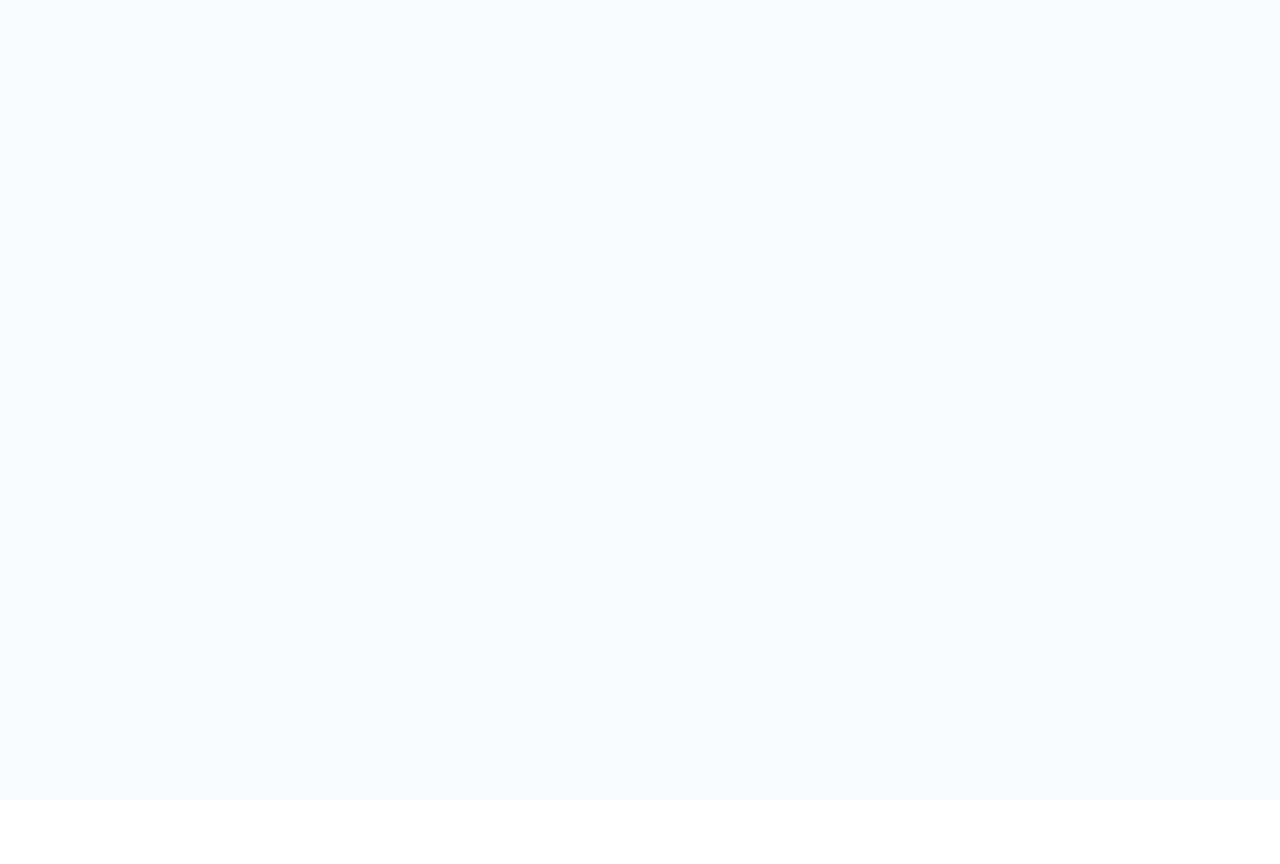
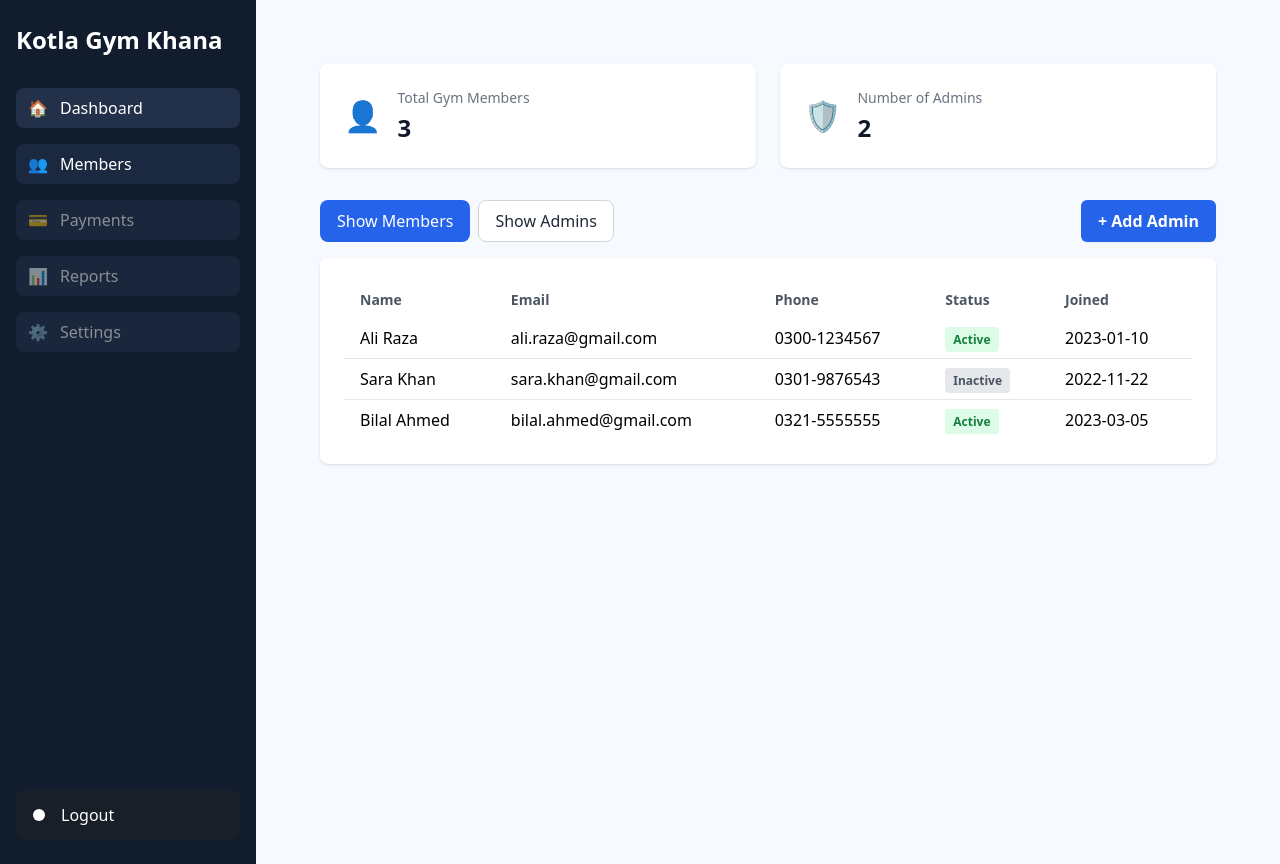
Before and after one commit to WaleedUmar007/GYM-CRM, a React (Vite) app: page /superadmin/members in a window 1280 px wide. Before the commit this address had no page. Before the commit the page ends 800 px from the top, so only its background shows below. Built offline with nearby package versions, Linux system fonts and the light colour scheme.

Commit message:
Added UI for members page, seperated the sidebar component and made seperate route for each page

```diff
--- a/src/App.tsx
+++ b/src/App.tsx
@@ -4,6 +4,7 @@ import LoginPage from './pages/LoginPage';
 import AdminPage from './pages/AdminPage';
 import DashboardPage from './pages/DashboardPage';
 import SuperAdminDashboardPage from './pages/SuperAdminDashboardPage';
+import SuperAdminMembersPage from './pages/SuperAdminMembersPage';
 
 function App() {
   return (
@@ -14,6 +15,7 @@ function App() {
         <Route path="/admin" element={<AdminPage />} />
         <Route path="/dashboard" element={<DashboardPage />} />
         <Route path="/superadmin/dashboard" element={<SuperAdminDashboardPage />} />
+        <Route path="/superadmin/members" element={<SuperAdminMembersPage />} />
       </Routes>
     </Router>
   );
--- /dev/null
+++ b/src/layouts/SuperAdminLayout.tsx
@@ -0,0 +1,47 @@
+import type { ReactNode } from 'react';
+import { Link, useLocation } from 'react-router-dom';
+
+interface SuperAdminLayoutProps {
+  children: ReactNode;
+}
+
+const navLinks = [
+  { label: 'Dashboard', icon: '🏠', to: '/superadmin/dashboard' },
+  { label: 'Members', icon: '👥', to: '/superadmin/members' },
+  { label: 'Payments', icon: '💳', to: '#' },
+  { label: 'Reports', icon: '📊', to: '#' },
+  { label: 'Settings', icon: '⚙️', to: '#' },
+];
+
+export default function SuperAdminLayout({ children }: SuperAdminLayoutProps) {
+  const location = useLocation();
+  return (
+    <div className="min-h-screen w-screen flex bg-[#f6faff]">
+      {/* Sidebar */}
+      <aside className="w-64 bg-[#111c2d] text-white flex flex-col justify-between py-6 px-4 min-h-screen">
+        <div>
+          <div className="text-2xl font-bold mb-8">Kotla Gym Khana</div>
+          <nav className="space-y-4">
+            {navLinks.map((item) => (
+              <Link
+                key={item.label}
+                to={item.to}
+                className={`w-full flex items-center gap-3 px-3 py-2 rounded-lg font-medium text-left transition-colors ${location.pathname === item.to ? 'bg-[#1a2940]' : 'bg-[#22304a]'} text-white`}
+                style={{ pointerEvents: item.to === '#' ? 'none' : undefined, opacity: item.to === '#' ? 0.5 : 1 }}
+              >
+                <span>{item.icon}</span>
+                {item.label}
+              </Link>
+            ))}
+          </nav>
+        </div>
+        <button className="w-full flex items-center gap-2 bg-[#181f28] hover:bg-[#232b36] text-white text-base rounded-lg px-4 py-3 mt-8 font-medium transition-colors">
+          <span className="w-3 h-3 rounded-full bg-white inline-block mr-2"></span>
+          Logout
+        </button>
+      </aside>
+      {/* Main Content */}
+      <main className="flex-1 p-8 bg-[#f6faff] min-h-screen w-full">{children}</main>
+    </div>
+  );
+}
--- a/src/pages/SuperAdminDashboardPage.tsx
+++ b/src/pages/SuperAdminDashboardPage.tsx
@@ -9,6 +9,8 @@ import {
   Legend,
   CartesianGrid,
 } from 'recharts';
+import SuperAdminMembersPage from './SuperAdminMembersPage';
+import SuperAdminLayout from '../layouts/SuperAdminLayout';
 
 const stats = [
   {
@@ -50,34 +52,39 @@ const revenueData = [
   { month: 'Dec', revenue: 45000 },
 ];
 
+// Mock data for members and admins
+const mockMembers = [
+  { id: 1, name: 'Ali Raza', email: 'ali.raza@gmail.com', phone: '0300-1234567', status: 'Active', joined: '2023-01-10' },
+  { id: 2, name: 'Sara Khan', email: 'sara.khan@gmail.com', phone: '0301-9876543', status: 'Inactive', joined: '2022-11-22' },
+  { id: 3, name: 'Bilal Ahmed', email: 'bilal.ahmed@gmail.com', phone: '0321-5555555', status: 'Active', joined: '2023-03-05' },
+];
+const mockAdmins = [
+  { id: 1, name: 'Admin One', email: 'admin1@kotlagymkhana.com', phone: '0300-0000001', status: 'Active', joined: '2022-01-01' },
+  { id: 2, name: 'Admin Two', email: 'admin2@kotlagymkhana.com', phone: '0300-0000002', status: 'Active', joined: '2022-06-15' },
+];
+
 export default function SuperAdminDashboardPage() {
   const [active, setActive] = useState('Dashboard');
+  const [membersFilter, setMembersFilter] = useState<'members' | 'admins'>('members');
+  const [showAddAdmin, setShowAddAdmin] = useState(false);
+  const [admins, setAdmins] = useState(mockAdmins);
+
+  // Add Admin Modal logic (UI only)
+  const [newAdmin, setNewAdmin] = useState({ name: '', email: '', phone: '' });
+  function handleAddAdmin(e: React.FormEvent) {
+    e.preventDefault();
+    setAdmins([
+      ...admins,
+      { id: admins.length + 1, name: newAdmin.name, email: newAdmin.email, phone: newAdmin.phone, status: 'Active', joined: new Date().toISOString().slice(0, 10) },
+    ]);
+    setShowAddAdmin(false);
+    setNewAdmin({ name: '', email: '', phone: '' });
+  }
+
   return (
-    <div className="min-h-screen w-screen flex bg-[#f6faff]">
-      {/* Sidebar */}
-      <aside className="w-64 bg-[#111c2d] text-white flex flex-col justify-between py-6 px-4 min-h-screen">
-        <div>
-          <div className="text-2xl font-bold mb-8">FitZone CRM</div>
-          <nav className="space-y-2">
-            {['Dashboard', 'Members', 'Payments', 'Reports', 'Settings'].map((item) => (
-              <button
-                key={item}
-                className={`w-full flex items-center gap-3 px-3 py-2 rounded-lg font-medium text-left transition-colors ${active === item ? 'bg-[#1a2940]' : 'bg-[#22304a]'} text-white`}
-                onClick={() => setActive(item)}
-              >
-                <span>{item === 'Dashboard' ? '🏠' : item === 'Members' ? '👥' : item === 'Payments' ? '💳' : item === 'Reports' ? '📊' : '⚙️'}</span>
-                {item}
-              </button>
-            ))}
-          </nav>
-        </div>
-        <button className="w-full flex items-center gap-2 bg-[#181f28] hover:bg-[#232b36] text-white text-base rounded-lg px-4 py-3 mt-8 font-medium transition-colors">
-          <span className="w-3 h-3 rounded-full bg-white inline-block mr-2"></span>
-          Logout
-        </button>
-      </aside>
-      {/* Main Content */}
-      <main className="flex-1 p-8 bg-[#f6faff] min-h-screen w-full">
+    <SuperAdminLayout>
+      {active === 'Dashboard' && (
+        <>
           <div className="grid grid-cols-1 md:grid-cols-3 gap-6 mb-8 w-full">
             {stats.map((stat) => (
               <div key={stat.label} className="bg-white rounded-lg shadow p-6 w-full flex items-center gap-4">
@@ -104,7 +111,9 @@ export default function SuperAdminDashboardPage() {
               </BarChart>
             </ResponsiveContainer>
           </div>
-      </main>
-    </div>
+        </>
+      )}
+      {active === 'Members' && <SuperAdminMembersPage />}
+    </SuperAdminLayout>
   );
 }
--- /dev/null
+++ b/src/pages/SuperAdminMembersPage.tsx
@@ -0,0 +1,152 @@
+import { useState } from 'react';
+import SuperAdminLayout from '../layouts/SuperAdminLayout';
+
+const mockMembers = [
+  { id: 1, name: 'Ali Raza', email: 'ali.raza@gmail.com', phone: '0300-1234567', status: 'Active', joined: '2023-01-10' },
+  { id: 2, name: 'Sara Khan', email: 'sara.khan@gmail.com', phone: '0301-9876543', status: 'Inactive', joined: '2022-11-22' },
+  { id: 3, name: 'Bilal Ahmed', email: 'bilal.ahmed@gmail.com', phone: '0321-5555555', status: 'Active', joined: '2023-03-05' },
+];
+const mockAdmins = [
+  { id: 1, name: 'Admin One', email: 'admin1@kotlagymkhana.com', phone: '0300-0000001', status: 'Active', joined: '2022-01-01' },
+  { id: 2, name: 'Admin Two', email: 'admin2@kotlagymkhana.com', phone: '0300-0000002', status: 'Active', joined: '2022-06-15' },
+];
+
+export default function SuperAdminMembersPage() {
+  const [membersFilter, setMembersFilter] = useState<'members' | 'admins'>('members');
+  const [showAddAdmin, setShowAddAdmin] = useState(false);
+  const [admins, setAdmins] = useState(mockAdmins);
+  const [newAdmin, setNewAdmin] = useState({ name: '', email: '', phone: '' });
+
+  function handleAddAdmin(e: React.FormEvent) {
+    e.preventDefault();
+    setAdmins([
+      ...admins,
+      { id: admins.length + 1, name: newAdmin.name, email: newAdmin.email, phone: newAdmin.phone, status: 'Active', joined: new Date().toISOString().slice(0, 10) },
+    ]);
+    setShowAddAdmin(false);
+    setNewAdmin({ name: '', email: '', phone: '' });
+  }
+
+  return (
+    <SuperAdminLayout>
+      <div className="p-8 bg-[#f6faff] min-h-screen w-full">
+        {/* Cards */}
+        <div className="grid grid-cols-1 md:grid-cols-2 gap-6 mb-8 w-full">
+          <div className="bg-white rounded-lg shadow p-6 flex items-center gap-4">
+            <div className="text-3xl text-blue-600">👤</div>
+            <div>
+              <div className="text-gray-500 text-sm mb-1">Total Gym Members</div>
+              <div className="text-2xl font-bold text-gray-900">{mockMembers.length}</div>
+            </div>
+          </div>
+          <div className="bg-white rounded-lg shadow p-6 flex items-center gap-4">
+            <div className="text-3xl text-purple-600">🛡️</div>
+            <div>
+              <div className="text-gray-500 text-sm mb-1">Number of Admins</div>
+              <div className="text-2xl font-bold text-gray-900">{admins.length}</div>
+            </div>
+          </div>
+        </div>
+        {/* Filter and Add Admin Button */}
+        <div className="flex gap-4 mb-4 items-center justify-between w-full">
+          <div>
+            <button
+              className={`px-4 py-2 rounded-lg font-medium transition-colors ${membersFilter === 'members' ? 'bg-blue-600 text-white' : 'bg-white text-gray-800 border border-gray-300'}`}
+              onClick={() => setMembersFilter('members')}
+            >
+              Show Members
+            </button>
+            <button
+              className={`ml-2 px-4 py-2 rounded-lg font-medium transition-colors ${membersFilter === 'admins' ? 'bg-blue-600 text-white' : 'bg-white text-gray-800 border border-gray-300'}`}
+              onClick={() => setMembersFilter('admins')}
+            >
+              Show Admins
+            </button>
+          </div>
+          <button
+            className="bg-blue-600 hover:bg-blue-700 text-white font-semibold px-4 py-2 rounded-md transition-colors text-base shadow-sm"
+            onClick={() => setShowAddAdmin(true)}
+          >
+            + Add Admin
+          </button>
+        </div>
+        {/* Table */}
+        <div className="bg-white rounded-lg shadow p-6 w-full overflow-x-auto">
+          <table className="min-w-full text-left text-black">
+            <thead>
+              <tr className="text-gray-600 text-sm">
+                <th className="py-2 px-4">Name</th>
+                <th className="py-2 px-4">Email</th>
+                <th className="py-2 px-4">Phone</th>
+                <th className="py-2 px-4">Status</th>
+                <th className="py-2 px-4">Joined</th>
+              </tr>
+            </thead>
+            <tbody>
+              {(membersFilter === 'members' ? mockMembers : admins).map((m) => (
+                <tr key={m.id} className="border-b last:border-b-0 hover:bg-blue-50">
+                  <td className="py-2 px-4 font-medium">{m.name}</td>
+                  <td className="py-2 px-4">{m.email}</td>
+                  <td className="py-2 px-4">{m.phone}</td>
+                  <td className="py-2 px-4">
+                    <span className={`px-2 py-1 rounded text-xs font-semibold ${m.status === 'Active' ? 'bg-green-100 text-green-700' : 'bg-gray-200 text-gray-600'}`}>{m.status}</span>
+                  </td>
+                  <td className="py-2 px-4">{m.joined}</td>
+                </tr>
+              ))}
+            </tbody>
+          </table>
+        </div>
+        {/* Add Admin Modal */}
+        {showAddAdmin && (
+          <div className="fixed inset-0 bg-black bg-opacity-30 flex items-center justify-center z-50">
+            <div className="bg-white rounded-lg shadow-lg p-8 w-full max-w-md">
+              <h2 className="text-xl font-bold mb-4">Add New Admin</h2>
+              <form className="space-y-4" onSubmit={handleAddAdmin}>
+                <input
+                  type="text"
+                  placeholder="Name"
+                  className="w-full px-4 py-2 rounded-md border border-gray-300 focus:border-blue-500 focus:outline-none"
+                  value={newAdmin.name}
+                  onChange={e => setNewAdmin({ ...newAdmin, name: e.target.value })}
+                  required
+                />
+                <input
+                  type="email"
+                  placeholder="Email"
+                  className="w-full px-4 py-2 rounded-md border border-gray-300 focus:border-blue-500 focus:outline-none"
+                  value={newAdmin.email}
+                  onChange={e => setNewAdmin({ ...newAdmin, email: e.target.value })}
+                  required
+                />
+                <input
+                  type="text"
+                  placeholder="Phone"
+                  className="w-full px-4 py-2 rounded-md border border-gray-300 focus:border-blue-500 focus:outline-none"
+                  value={newAdmin.phone}
+                  onChange={e => setNewAdmin({ ...newAdmin, phone: e.target.value })}
+                  required
+                />
+                <div className="flex gap-2 justify-end">
+                  <button
+                    type="button"
+                    className="px-4 py-2 rounded bg-gray-200 text-gray-700 font-medium"
+                    onClick={() => setShowAddAdmin(false)}
+                  >
+                    Cancel
+                  </button>
+                  <button
+                    type="submit"
+                    className="px-4 py-2 rounded bg-blue-600 text-white font-semibold"
+                  >
+                    Add Admin
+                  </button>
+                </div>
+              </form>
+            </div>
+          </div>
+        )}
+      </div>
+    </SuperAdminLayout>
+  );
+}
```
Lines whose indentation alone changed are shown as unchanged.
